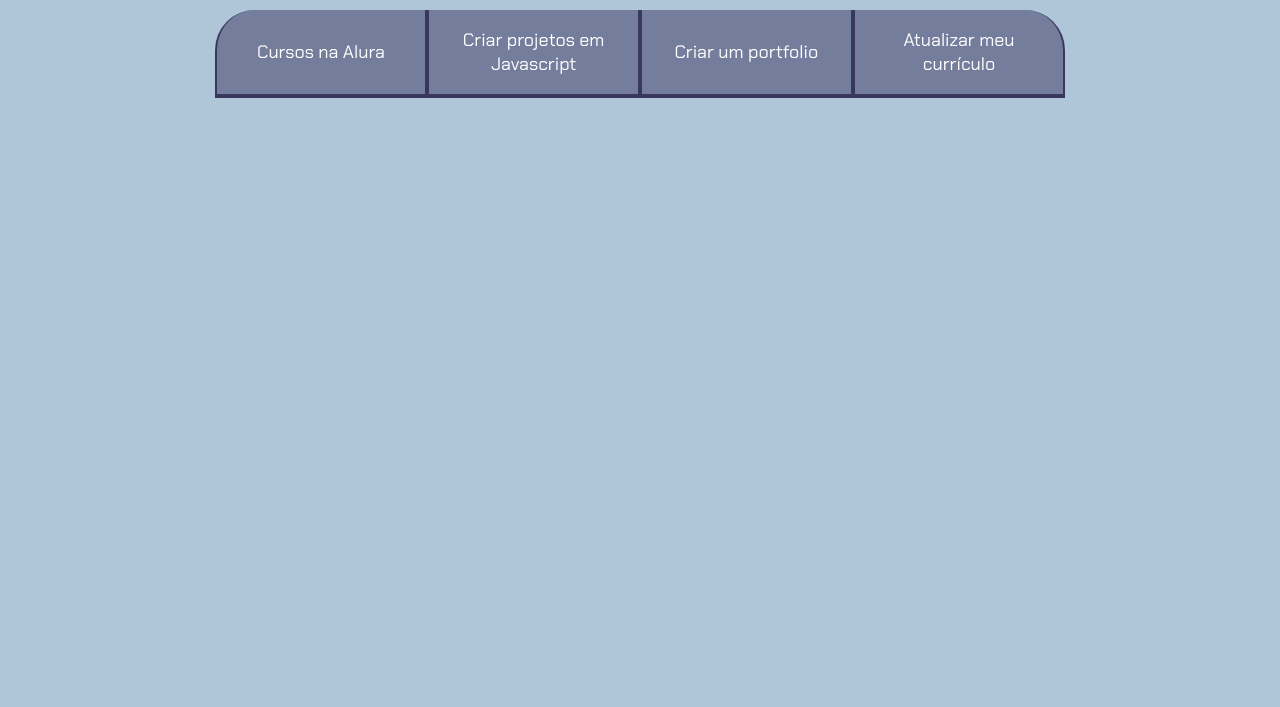
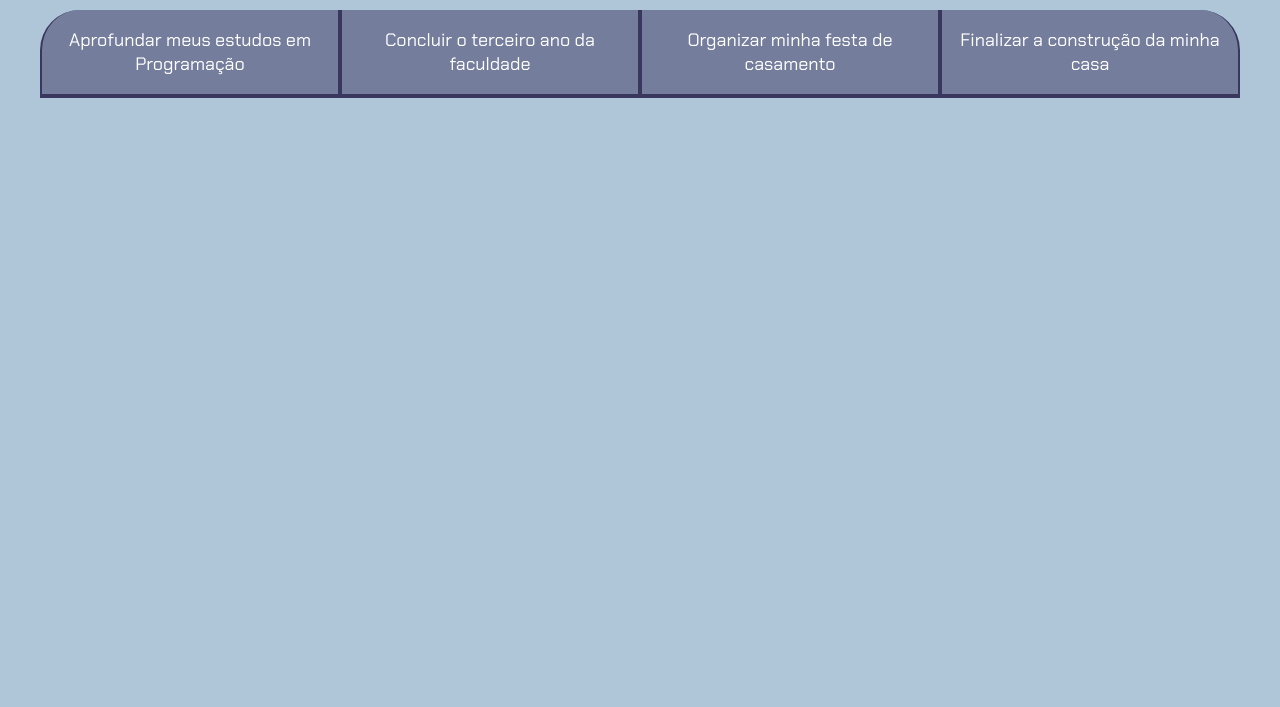
Before and after one commit to anafpedrao/projeto-de-vida, a plain HTML site: page index.html in a window 1280 px wide. Shown: the part 93-800 px from the top of the page. Drawn offline with Linux system fonts and the light colour scheme.

Commit message:
Add files via upload

```diff
--- a/index.html
+++ b/index.html
@@ -12,10 +12,10 @@
     <section class="conteudo-principal">
         <h2 class="titulo-principal">Meus Objetivos do ano<span>_</span></h2>
         <div class="botoes">
-            <button class="botao">Cursos na Alura</button>
-            <button class="botao">Criar projetos em Javascript</button>
-            <button class="botao">Criar um portfolio</button>
-            <button class="botao">Atualizar meu currículo</button>
+            <button class="botao">Aprofundar meus estudos em Programação</button>
+            <button class="botao">Concluir o terceiro ano da faculdade</button>
+            <button class="botao">Organizar minha festa de casamento</button>
+            <button class="botao">Finalizar a construção da minha casa</button>
         </div>
     </section>
 </body>
```
